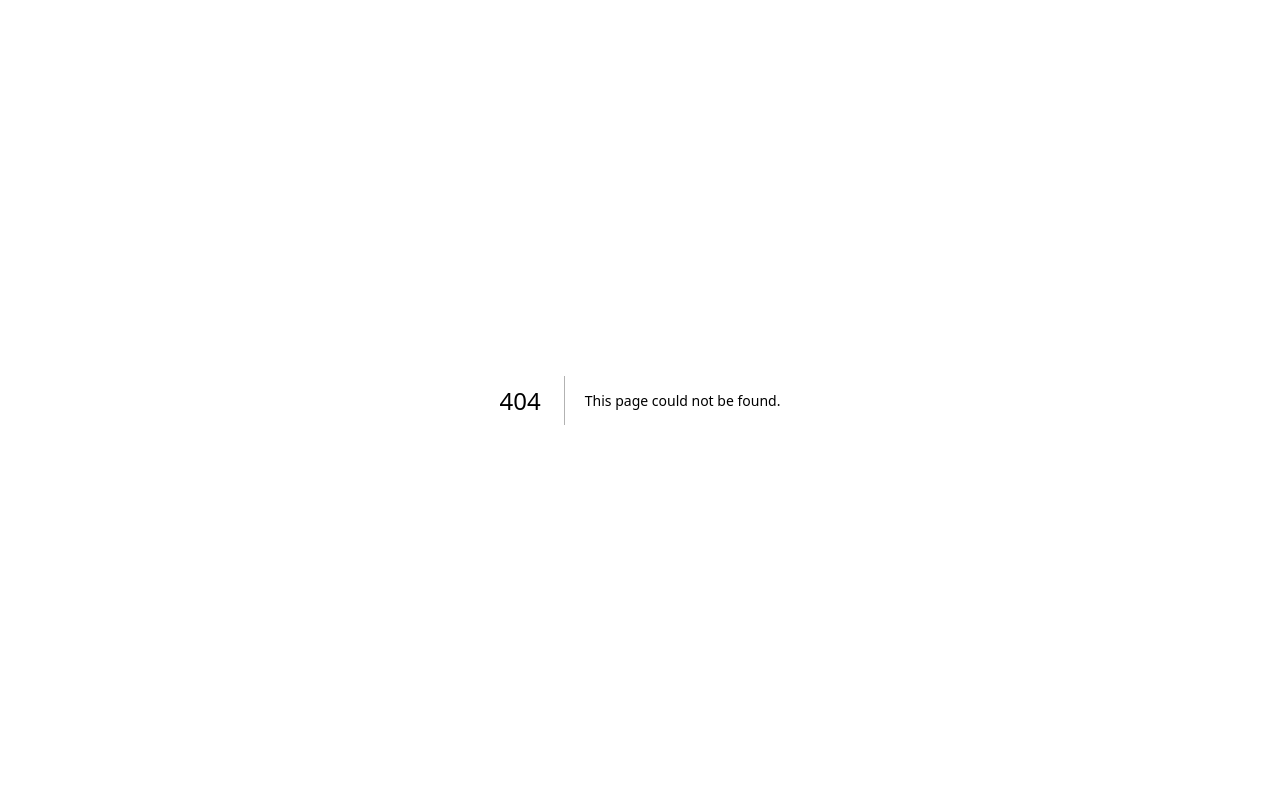
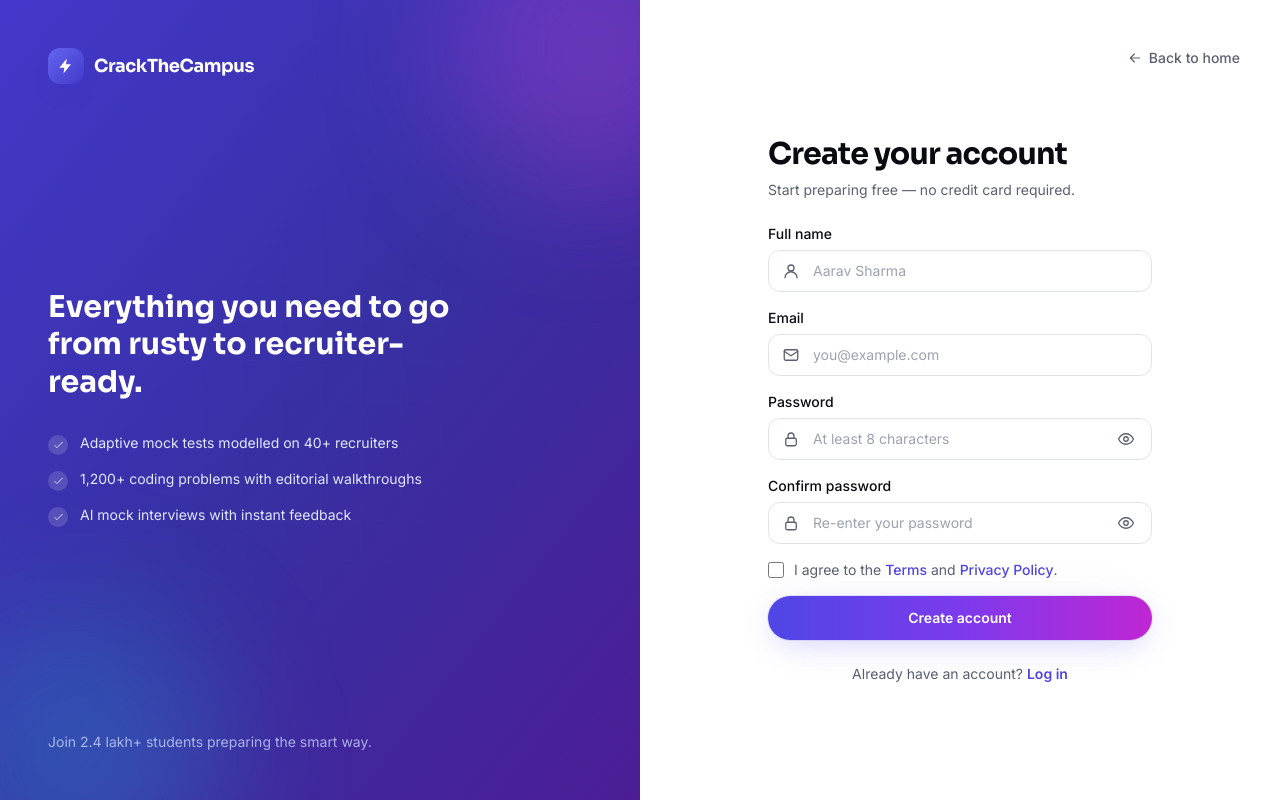
Before and after one commit to Yuvrajbhagyedh/crackthecampus, a Next.js app: page /register in a window 1280 px wide. Before the commit this address had no page. Built offline with nearby package versions, Linux system fonts and the light colour scheme.

Commit message:
Add login and register routes

```diff
--- /dev/null
+++ b/src/app/login/page.tsx
@@ -0,0 +1,16 @@
+import type { Metadata } from "next";
+import { AuthShell } from "@/components/auth/AuthShell";
+import { LoginForm } from "@/components/auth/LoginForm";
+
+export const metadata: Metadata = {
+  title: "Log in",
+  description: "Log in to your CrackTheCampus account to continue your placement prep.",
+};
+
+export default function LoginPage() {
+  return (
+    <AuthShell>
+      <LoginForm />
+    </AuthShell>
+  );
+}
--- /dev/null
+++ b/src/app/register/page.tsx
@@ -0,0 +1,16 @@
+import type { Metadata } from "next";
+import { AuthShell } from "@/components/auth/AuthShell";
+import { RegisterForm } from "@/components/auth/RegisterForm";
+
+export const metadata: Metadata = {
+  title: "Create your account",
+  description: "Create a free CrackTheCampus account and start preparing for placements.",
+};
+
+export default function RegisterPage() {
+  return (
+    <AuthShell>
+      <RegisterForm />
+    </AuthShell>
+  );
+}
```
